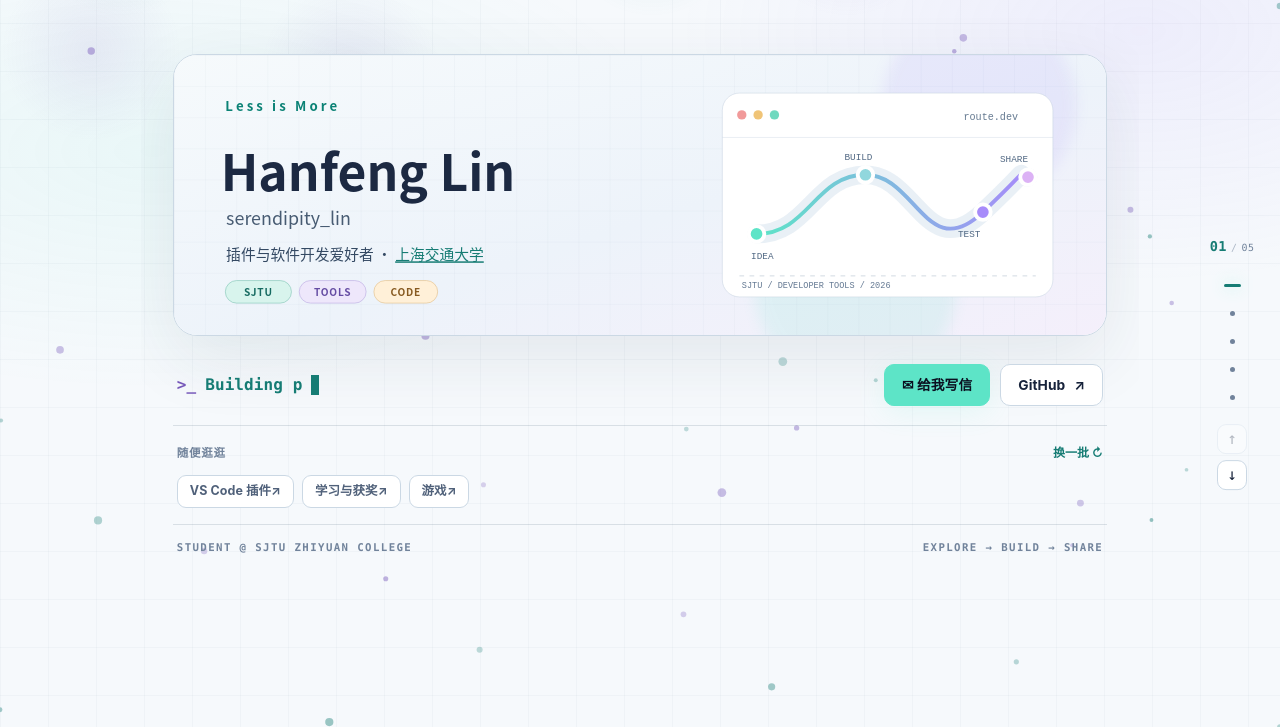
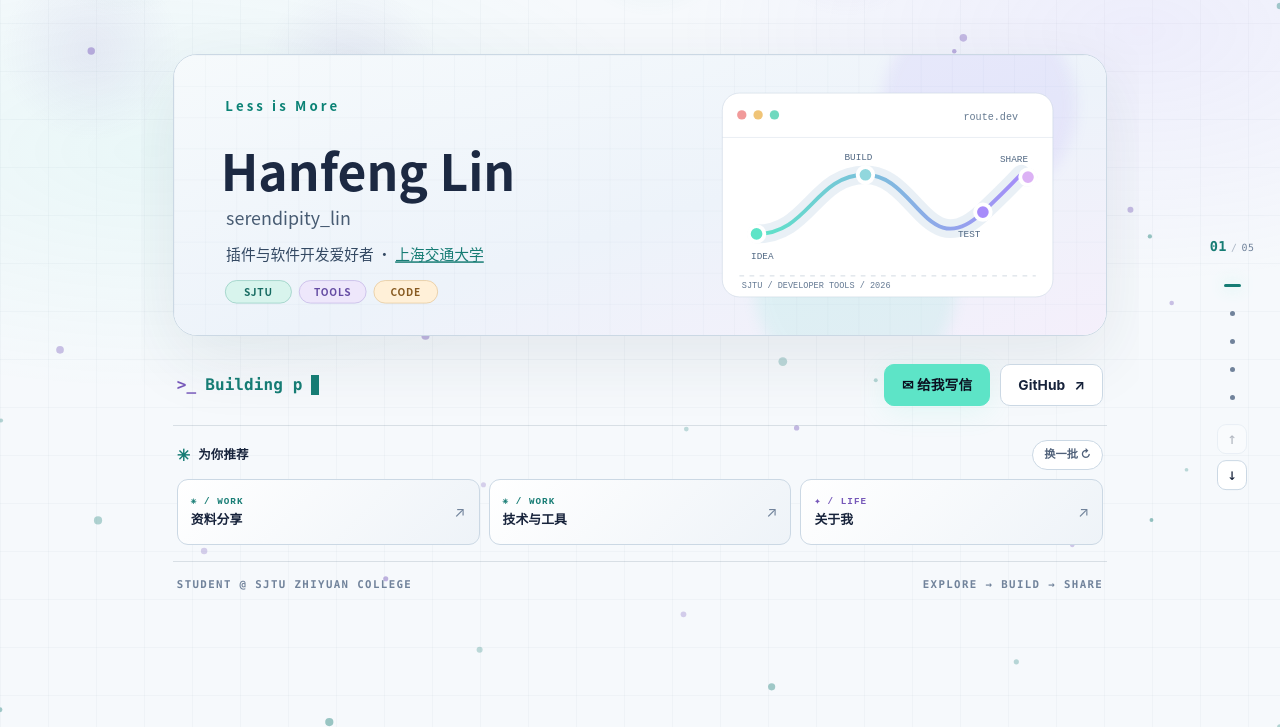
Before and after one commit to serendipitylin0731/serendipitylin0731.github.io, a plain HTML site: page index.html in a window 1280 px wide. Shown: the part 73-800 px from the top of the page. Drawn offline with Linux system fonts and the light colour scheme.

Commit message:
Refine homepage recommendations

```diff
--- a/index.html
+++ b/index.html
@@ -8,10 +8,10 @@
   <meta name="description" content="林函锋 Hanfeng Lin · 上海交通大学致远学院 JOHN 班学生。分享软件开发、铁路出行规划、教学工具与学习经历。">
   <title>林函锋 · Hanfeng Lin</title>
   <link rel="icon" href="assets/logo.svg" type="image/svg+xml">
-  <link rel="stylesheet" href="style.css?v=deck-21">
+  <link rel="stylesheet" href="style.css?v=deck-22">
   <script>try{const l=new URLSearchParams(location.search).get('lang')||localStorage.getItem('lang');if(l==='en')document.documentElement.lang='en';const mobile=matchMedia('(max-width: 680px), (hover: none) and (pointer: coarse)').matches;const t=mobile?null:localStorage.getItem('theme');document.documentElement.dataset.theme=t||((matchMedia('(prefers-color-scheme: light)').matches)?'light':'dark')}catch(e){}</script>
-  <script src="script.js?v=deck-21" defer></script>
-  <script src="page-deck.js?v=deck-21" defer></script>
+  <script src="script.js?v=deck-22" defer></script>
+  <script src="page-deck.js?v=deck-22" defer></script>
 </head>
 <body>
   <a class="skip-link" href="#main"><span data-lang="zh">跳到正文</span><span data-lang="en">Skip to content</span></a>
@@ -45,7 +45,7 @@
           <a class="button button-outline" href="https://github.com/serendipitylin0731" target="_blank" rel="noopener noreferrer">GitHub <span aria-hidden="true">↗</span></a>
         </div>
       </div>
-      <div class="hero-recommendations" id="hero-recommendations" hidden><div class="recommendation-heading"><span><span data-lang="zh">随便逛逛</span><span data-lang="en">Explore</span></span><button type="button" class="recommendation-shuffle"><span data-lang="zh">换一批 ↻</span><span data-lang="en">Shuffle ↻</span></button></div><div class="recommendation-links" aria-live="polite"></div></div>
+      <div class="hero-recommendations" id="hero-recommendations" hidden><div class="recommendation-heading"><span class="recommendation-title"><span class="recommendation-spark" aria-hidden="true">✳</span><span><span data-lang="zh">为你推荐</span><span data-lang="en">Picked for you</span></span></span><button type="button" class="recommendation-shuffle"><span data-lang="zh">换一批 ↻</span><span data-lang="en">Shuffle ↻</span></button></div><div class="recommendation-links" aria-live="polite"></div></div>
       <div class="hero-meta"><span>STUDENT @ SJTU ZHIYUAN COLLEGE</span><span>EXPLORE → BUILD → SHARE</span></div>
     </section>
 
--- a/script.js
+++ b/script.js
@@ -563,16 +563,24 @@
     ];
     let previous = [];
     function render() {
-      const pool = choices.filter(choice => !previous.includes(choice));
-      for (let i = pool.length - 1; i > 0; i--) {
-        const j = Math.floor(Math.random() * (i + 1));
-        [pool[i], pool[j]] = [pool[j], pool[i]];
+      const projectChoices = choices.slice(2, 7);
+      const personalChoices = [...choices.slice(0, 2), ...choices.slice(7)];
+      function pick(group, count) {
+        const pool = group.filter(choice => !previous.includes(choice));
+        for (let i = pool.length - 1; i > 0; i--) {
+          const j = Math.floor(Math.random() * (i + 1));
+          [pool[i], pool[j]] = [pool[j], pool[i]];
+        }
+        return pool.slice(0, count);
       }
-      previous = pool.slice(0, 3);
+      previous = [...pick(projectChoices, 2), ...pick(personalChoices, 1)];
       container.replaceChildren(...previous.map(choice => {
         const link = document.createElement('a');
         link.href = choice.href;
-        link.innerHTML = `<span data-lang="zh">${choice.zh}</span><span data-lang="en">${choice.en}</span><span aria-hidden="true"> ↗</span>`;
+        const isProject = projectChoices.includes(choice);
+        link.className = 'recommendation-card';
+        link.dataset.group = isProject ? 'work' : 'life';
+        link.innerHTML = `<span class="recommendation-kind" aria-hidden="true">${isProject ? '✳ / WORK' : '✦ / LIFE'}</span><span class="recommendation-name"><span data-lang="zh">${choice.zh}</span><span data-lang="en">${choice.en}</span></span><span class="recommendation-arrow" aria-hidden="true">↗</span>`;
         if (choice.tab) link.addEventListener('click', () => document.getElementById(choice.tab)?.click());
         return link;
       }));
--- a/style.css
+++ b/style.css
@@ -676,11 +676,19 @@ html[data-theme="light"] .beyond-card-games{--beyond-accent:var(--mint)}
 html[data-theme="dark"]{color-scheme:only dark}
 html[data-theme="light"]{color-scheme:only light}
 
+/* Recommendations use a compact editorial card grid. */
 .hero-recommendations[hidden]{display:none}
 .hero-recommendations{border-top:1px solid var(--line-soft);padding:14px 4px 16px}
-.recommendation-heading{display:flex;justify-content:space-between;align-items:center;margin-bottom:10px;color:var(--faint);font-size:.72rem;font-weight:750;letter-spacing:.06em}
-.recommendation-shuffle{border:0;padding:2px 0;background:transparent;color:var(--mint);font-size:.75rem;font-weight:700;cursor:pointer}
-.recommendation-links{display:flex;flex-wrap:wrap;gap:8px}
-.recommendation-links a{display:inline-flex;align-items:center;padding:6px 12px;border:1px solid var(--line);border-radius:9px;background:var(--surface);color:var(--muted);font-size:.78rem;font-weight:650;line-height:1.5;transition:border-color .2s,color .2s,transform .2s}
-.recommendation-links a:hover,.recommendation-links a:focus-visible{border-color:var(--mint);color:var(--mint);transform:translateY(-2px)}
-@media(max-width:680px){.hero-recommendations{padding:12px 0}.recommendation-links a{padding:6px 10px;font-size:.74rem}}
+.recommendation-heading{display:flex;justify-content:space-between;align-items:center;margin-bottom:9px;color:var(--text);font-size:.78rem;font-weight:750}
+.recommendation-title{display:flex;align-items:center;gap:8px}.recommendation-spark{color:var(--mint);font-size:1rem}
+.recommendation-shuffle{border:1px solid var(--line);border-radius:20px;padding:4px 11px;background:var(--surface);color:var(--muted);font-size:.7rem;font-weight:700;cursor:pointer;transition:color .2s,border-color .2s}
+.recommendation-shuffle:hover,.recommendation-shuffle:focus-visible{color:var(--mint);border-color:var(--mint)}
+.recommendation-links{display:grid;grid-template-columns:repeat(3,minmax(0,1fr));gap:9px}
+.recommendation-links .recommendation-card{position:relative;display:flex;min-width:0;min-height:66px;flex-direction:column;justify-content:center;gap:3px;padding:9px 34px 9px 13px;border:1px solid var(--line);border-radius:11px;background:linear-gradient(135deg,var(--surface),var(--bg-2));color:var(--text);line-height:1.35;transition:border-color .2s,transform .2s,box-shadow .2s}
+.recommendation-card[data-group="life"]{background:linear-gradient(135deg,var(--surface),var(--bg-2));border-color:var(--line)}
+.recommendation-kind{color:var(--mint);font-family:monospace;font-size:.58rem;font-weight:800;letter-spacing:.11em}.recommendation-card[data-group="life"] .recommendation-kind{color:var(--violet)}
+.recommendation-name{font-size:.8rem;font-weight:700;overflow-wrap:anywhere}.recommendation-arrow{position:absolute;right:13px;top:50%;transform:translateY(-50%);color:var(--faint);font-size:.9rem;transition:color .2s,transform .2s}
+.recommendation-links .recommendation-card:hover,.recommendation-links .recommendation-card:focus-visible{border-color:var(--mint);transform:translateY(-2px);box-shadow:0 8px 20px rgba(0,0,0,.1)}
+.recommendation-card:hover .recommendation-arrow{color:var(--mint);transform:translate(2px,-60%)}
+@media(max-width:680px){.hero-recommendations{padding:12px 0}.recommendation-links{gap:6px}.recommendation-links .recommendation-card{min-height:67px;padding:8px 20px 8px 9px}.recommendation-name{font-size:.72rem}.recommendation-kind{font-size:.53rem}.recommendation-arrow{right:8px;font-size:.75rem}}
+@media(prefers-reduced-motion:reduce){.recommendation-card,.recommendation-arrow{transition:none!important}}
```
